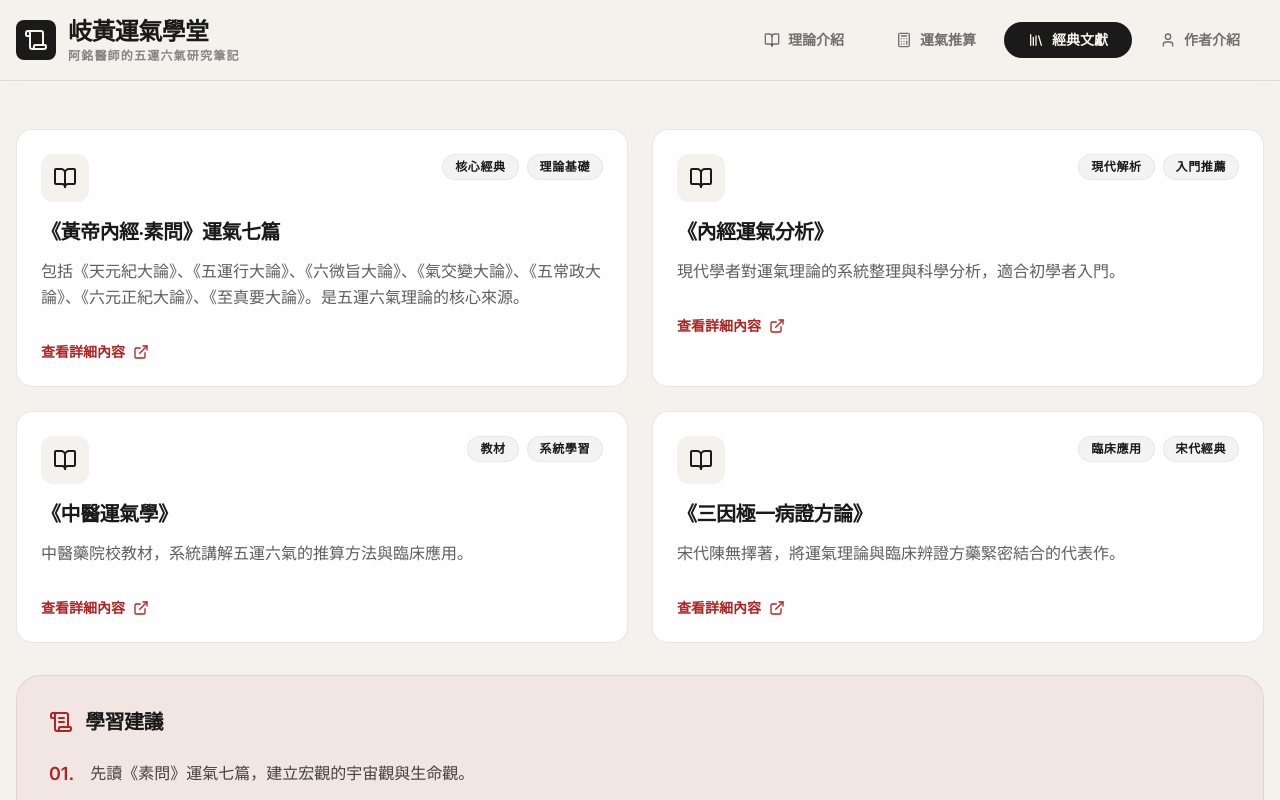
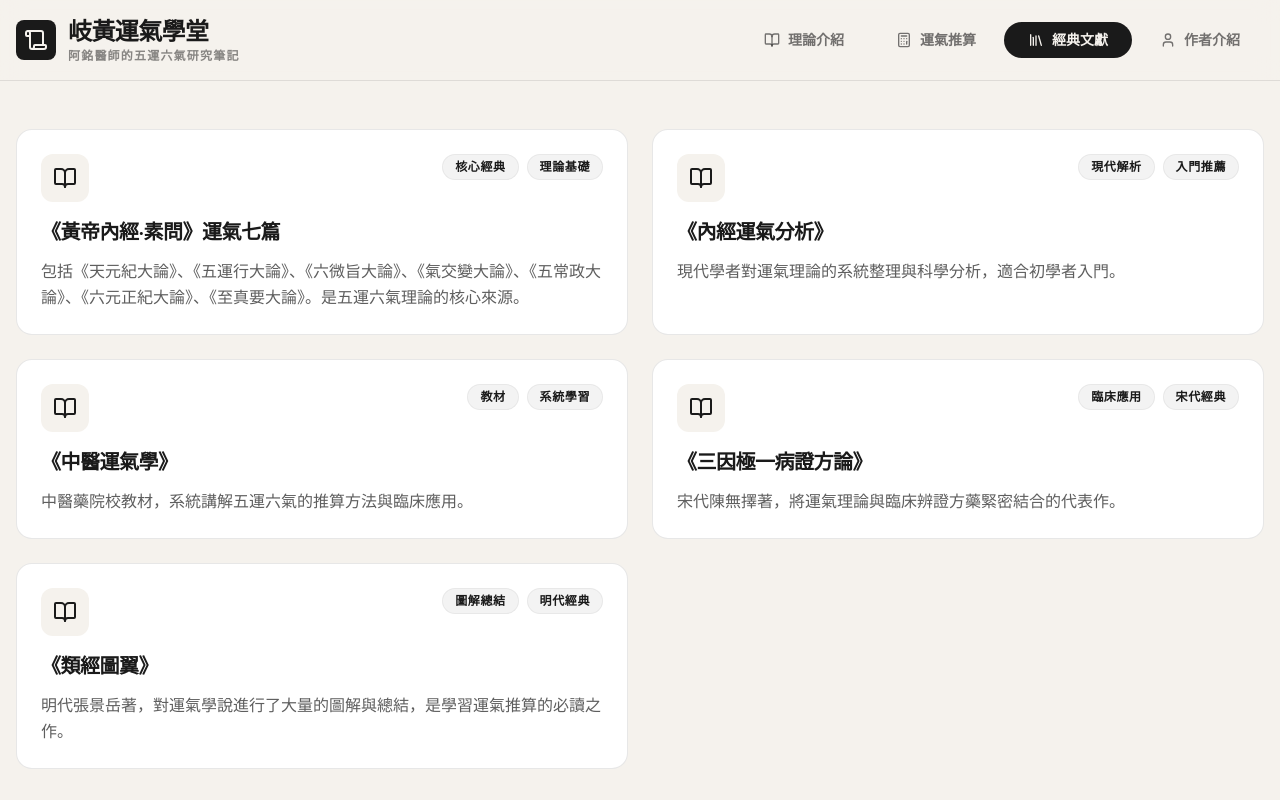
Before and after one commit to chimungwu/TCM_Weather, a React (Vite) app: page / in a window 1280 px wide. Both pictures are taken after a click on the button "經典文獻". Shown: the top 800 px of the page. Built offline with nearby package versions, Linux system fonts and the light colour scheme.

Commit message:
feat(about, reference): Update author image and references
Replaces placeholder author icon with actual image. Adds "《類經圖翼》" to the reference library.

```diff
--- a/src/components/AboutAuthor.tsx
+++ b/src/components/AboutAuthor.tsx
@@ -23,8 +23,13 @@ export default function AboutAuthor() {
         <div className="absolute bottom-0 left-0 w-48 h-48 bg-jade/5 rounded-full -ml-20 -mb-20 blur-2xl" />
 
         <div className="relative z-10 flex flex-col md:flex-row items-center gap-8 md:gap-12">
-          <div className="w-40 h-40 bg-parchment rounded-full border-4 border-white shadow-lg flex items-center justify-center shrink-0 overflow-hidden">
-            <User size={80} className="text-ink/20" />
+          <div className="w-48 h-48 md:w-56 md:h-56 bg-parchment rounded-3xl border-4 border-white shadow-2xl flex items-center justify-center shrink-0 overflow-hidden rotate-3 hover:rotate-0 transition-transform duration-500">
+            <img
+              src="https://fineherb.com.tw/storage/upload/doctor/image/2019-10-31/3jJ7dL07kkxIV0FubcvBOziR6rlvtHclsX4qzF1v.png"
+              alt="吳啓銘 醫師"
+              className="w-full h-full object-cover"
+              referrerPolicy="no-referrer"
+            />
           </div>
 
           <div className="text-center md:text-left">
--- a/src/components/ReferenceLibrary.tsx
+++ b/src/components/ReferenceLibrary.tsx
@@ -1,5 +1,5 @@
 import React from 'react';
-import { BookOpen, ExternalLink, ScrollText } from "lucide-react";
+import { BookOpen, ScrollText } from "lucide-react";
 
 const CLASSICS = [
   {
@@ -21,6 +21,11 @@ const CLASSICS = [
     title: "《三因極一病證方論》",
     description: "宋代陳無擇著，將運氣理論與臨床辨證方藥緊密結合的代表作。",
     tags: ["臨床應用", "宋代經典"]
+  },
+  {
+    title: "《類經圖翼》",
+    description: "明代張景岳著，對運氣學說進行了大量的圖解與總結，是學習運氣推算的必讀之作。",
+    tags: ["圖解總結", "明代經典"]
   }
 ];
 
@@ -43,12 +48,9 @@ export default function ReferenceLibrary() {
               </div>
             </div>
             <h3 className="text-xl font-bold mb-3">{book.title}</h3>
-            <p className="text-ink/70 text-base font-sans leading-relaxed mb-8">
+            <p className="text-ink/70 text-base font-sans leading-relaxed">
               {book.description}
             </p>
-            <button className="flex items-center gap-2 text-sm font-bold font-sans text-cinnabar hover:underline">
-              查看詳細內容 <ExternalLink size={16} />
-            </button>
           </div>
         ))}
       </div>
```
Also changed, not shown: doctor.png (added), 1 other file (tests, documents, lock files or other folders).
